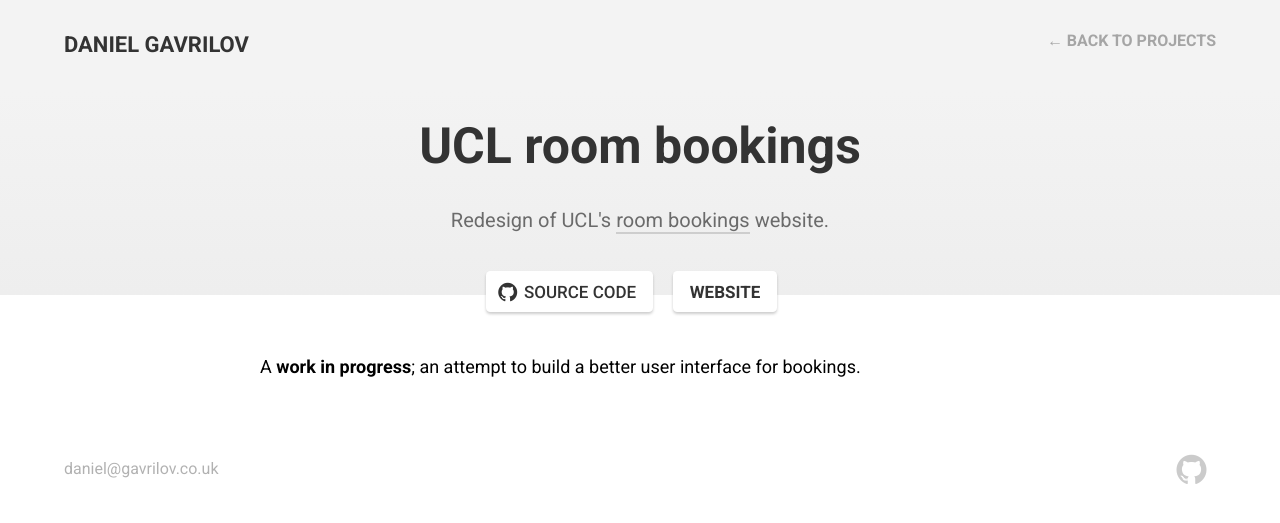
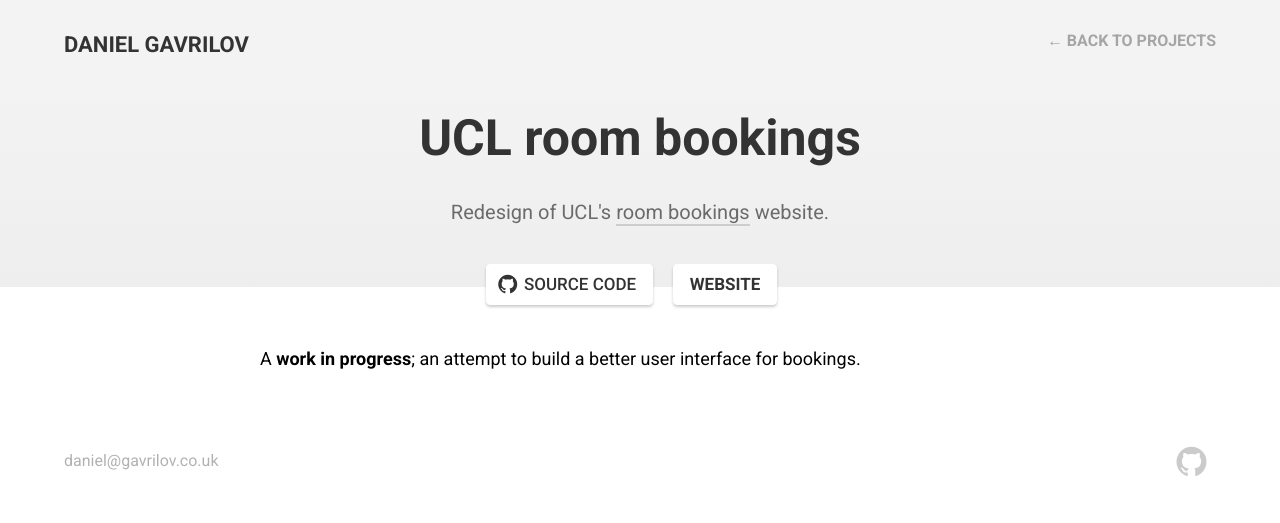
Before and after one commit to danielgavrilov/danielgavrilov.github.io, a Jekyll site: the page built from projects/room-bookings/index.html, in a window 1280 px wide. Shown: the top 523 px of the page. Built offline with Jekyll 4.4.1, drawn with Linux system fonts in a browser that asks for light colours.

Commit message:
Decrease masthead heading line-height

```diff
--- a/assets/scss/_project.scss
+++ b/assets/scss/_project.scss
@@ -22,7 +22,8 @@
 
     h1 {
       font-size: 5em;
-      margin: 0 0 .5em;
+      margin: 0 0 .65em;
+      line-height: 1.1;
     }
 
     p {
```
